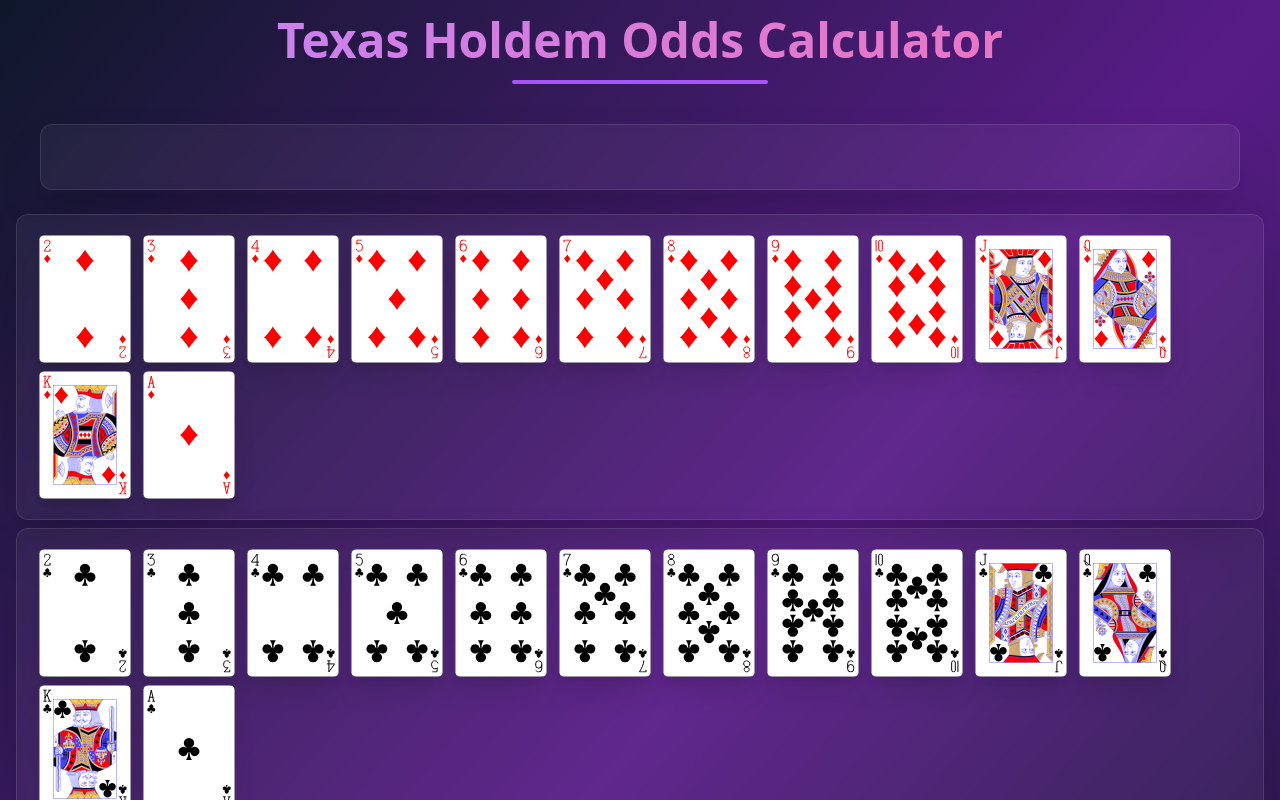
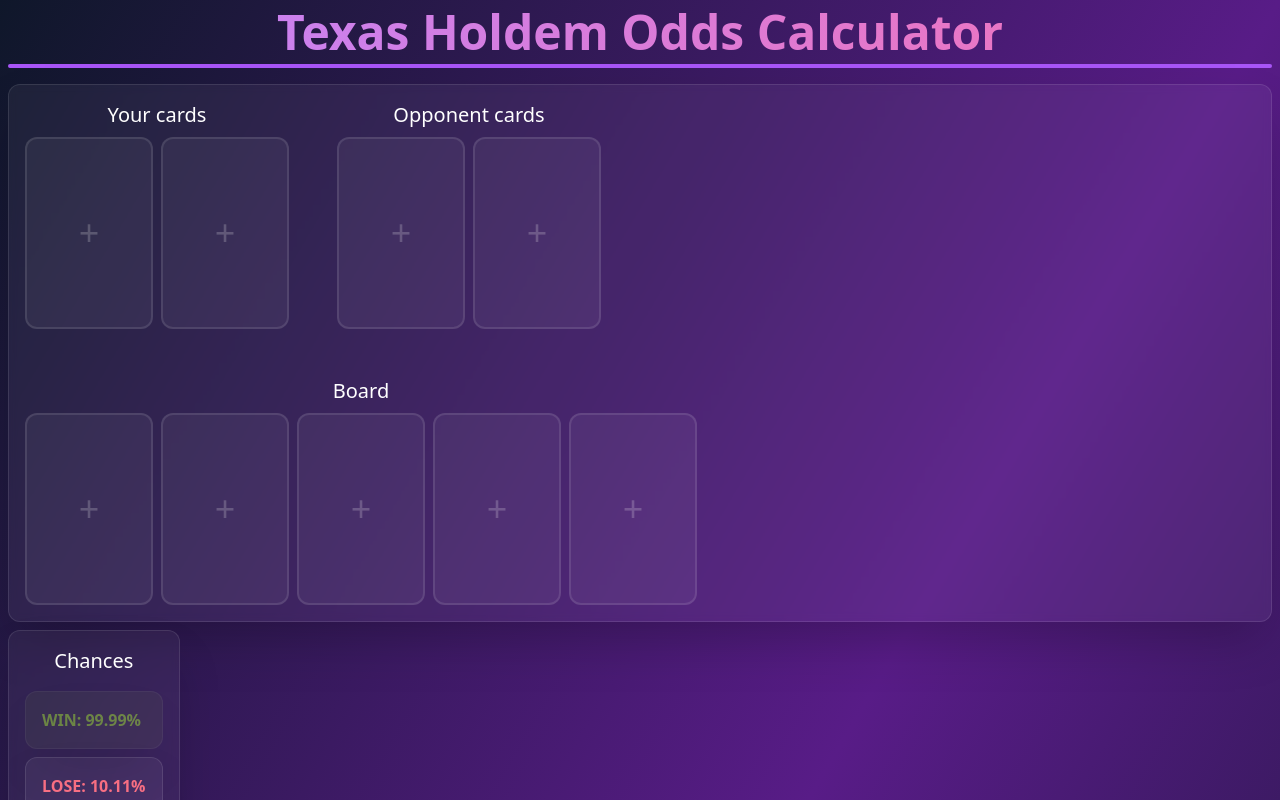
Before and after one commit to Palaszontko/Texas-holdem-hand-calculator, a SvelteKit app in the folder frontend/: page / in a window 1280 px wide. Shown: the top 800 px of the page. Built offline with nearby package versions, Linux system fonts and the light colour scheme.

Commit message:
feat(frontend): integrate Table and ChancesBox components into the main page layout

```diff
--- a/frontend/src/routes/+page.svelte
+++ b/frontend/src/routes/+page.svelte
@@ -1,7 +1,9 @@
 <script>
     import AllCardBox from "$lib/components/AllCardBox.svelte";
     import Card from '$lib/components/Card.svelte';
+    import ChancesBox from "$lib/components/ChancesBox.svelte";
     import EmptyCard from "$lib/components/EmptyCard.svelte";
+    import Table from "$lib/components/Table.svelte";
 
     const cards = ['2', '3', '4', '5', '6', '7', '8', '9', 'T', 'J', 'Q', 'K', 'A'];
     const suits = ['S', 'H', 'D', 'C'];
@@ -18,21 +20,21 @@ const clubCards = getCards('C');
     const heartCards = getCards('H');
     const spadeCards = getCards('S');
     const allCards = [diamondCards, clubCards, heartCards, spadeCards];
+
 </script>
 
-<div class="min-h-screen bg-gradient-to-br from-slate-900 via-purple-900 to-slate-900 flex flex-col items-center p-4">
+<div class="min-h-screen bg-gradient-to-br from-slate-900 via-purple-900 to-slate-900 flex flex-col items-center p-2">
     <div class="w-full max-w-7xl mx-auto text-center mb-4">
-        <h1 class="text-5xl font-bold bg-gradient-to-r from-purple-400 to-pink-400 text-transparent bg-clip-text mb-4">Texas Holdem Odds Calculator</h1>
-        <div class="h-1 w-64 bg-purple-500 mx-auto rounded-full"></div>
+       <h1 class="text-5xl font-bold bg-gradient-to-r from-purple-400 to-pink-400 text-transparent bg-clip-text mb-2">Texas Holdem Odds Calculator</h1>
+       <div class="h-1 w- bg-purple-500 mx-auto rounded-full"></div>
     </div>
 
-    <div class="w-full max-w-7xl mx-auto p-6">
-        <div class="p-8 rounded-xl bg-white/5 backdrop-blur-sm border border-white/10 shadow-2xl">
-
-        </div>
+    <div class="table-cards w-full max-w-fit mx-auto flex flex-row flex-wrap gap-2">
+        <Table/>
+        <ChancesBox/>
     </div>
 
-    <div class="space-y-2">
+    <div class="space-y-2 p-2">
         {#each allCards as cardSetColor}
             <AllCardBox>
                 {#each cardSetColor as card}
```
Lines whose indentation alone changed are shown as unchanged.
